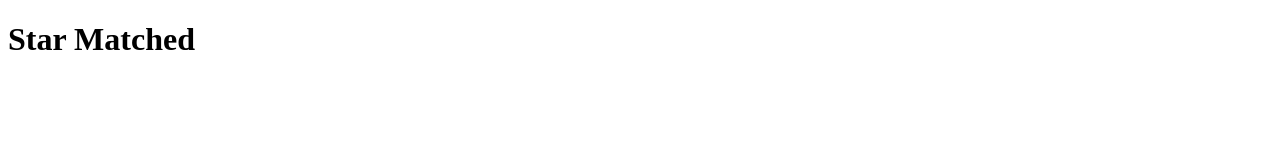
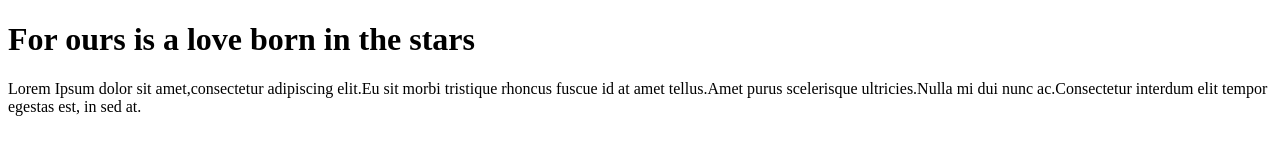
Before and after one commit to r00t254/Star-matched, a plain HTML site: page index.html in a window 1280 px wide. Drawn offline with Linux system fonts and the light colour scheme.

Commit message:
added html paragraphs

```diff
--- a/index.html
+++ b/index.html
@@ -5,7 +5,8 @@
     <meta http-equiv="X-UA-Compatible" content="IE=edge">
     <meta name="viewport" content="width=device-width, initial-scale=1.0">
     <title>Star Matched</title>
-    <h1>Star Matched</h1>
+    <h1>For ours is a love born in the stars</h1>
+    <p>Lorem Ipsum dolor sit amet,consectetur adipiscing elit.Eu sit morbi tristique rhoncus fuscue id at amet tellus.Amet purus scelerisque ultricies.Nulla mi dui nunc ac.Consectetur interdum elit tempor egestas est, in sed at.</p>
 
 </head>
 <body>
```
